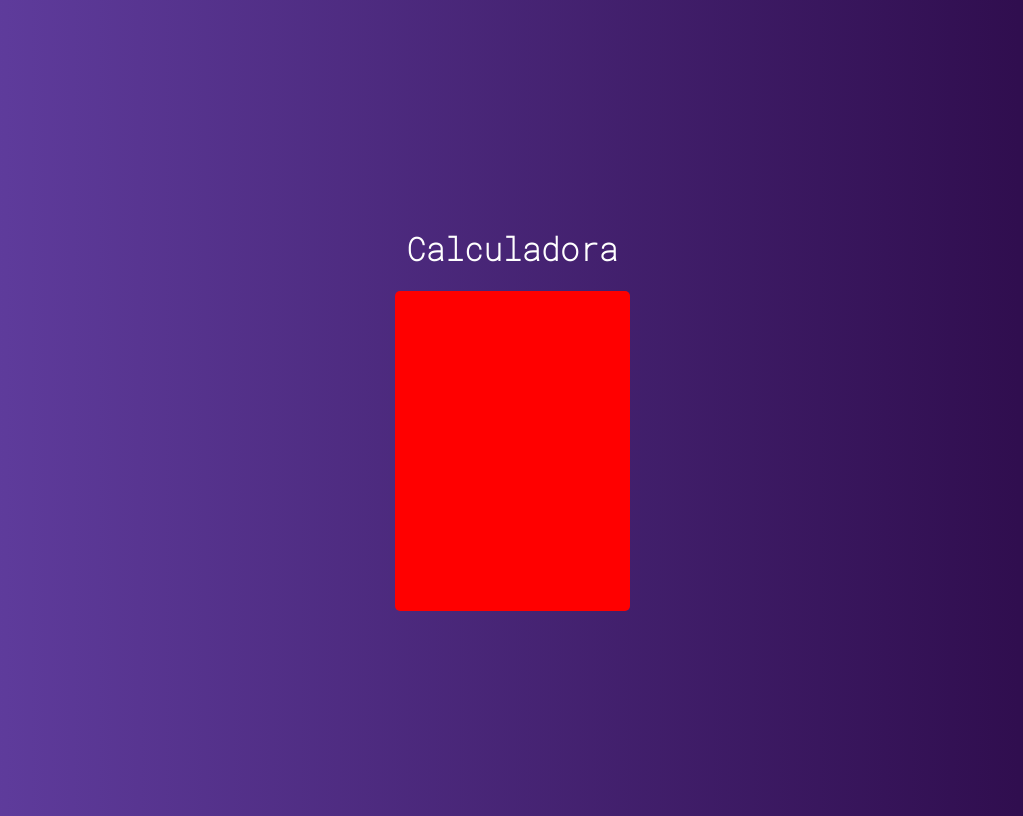
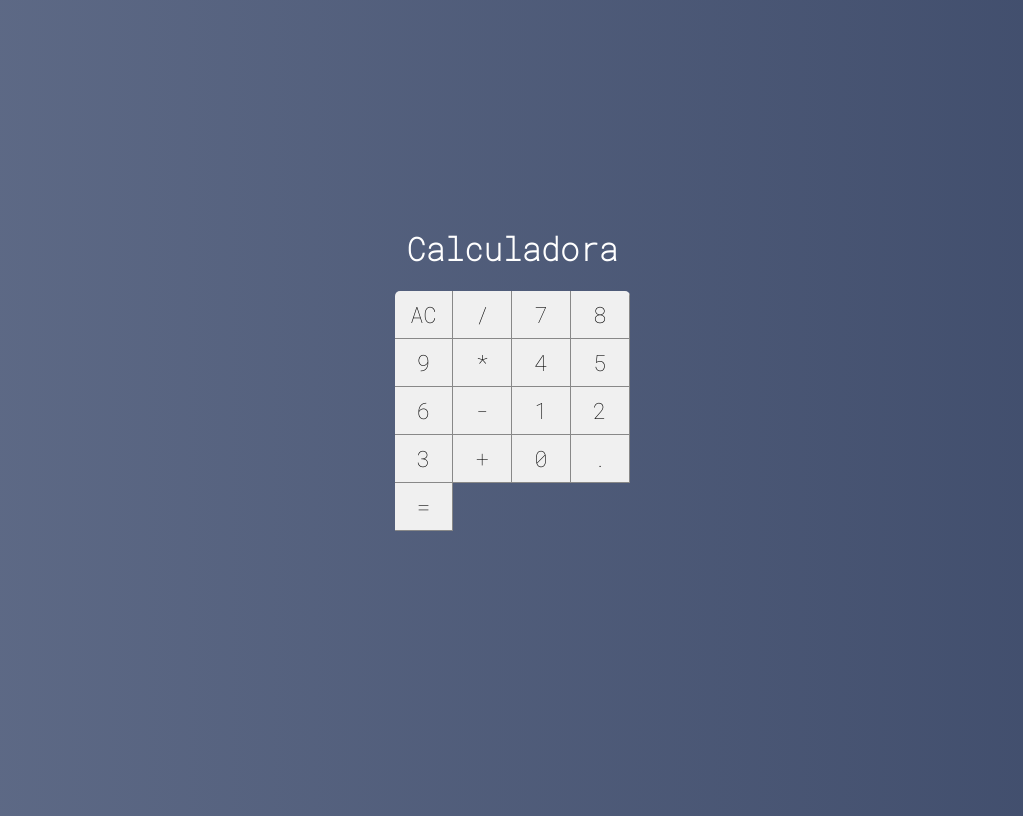
Before and after one commit to matheusrf96/calc, a React (Create React App) app: page / in a window 1280 px wide. Shown: the whole page, without its empty margins (128-1151 px from the left). Built offline with nearby package versions, Linux system fonts and the light colour scheme.

Commit message:
Create button component

```diff
--- /dev/null
+++ b/src/components/Button.css
@@ -0,0 +1,13 @@
+:root {
+    --bg-button: #f0f0f0;
+    --border-button: solid 1px #888;
+}
+
+.button {
+    font-size: 1.4em;
+    background-color: var(--bg-button);
+    border: none;
+    border-right: var(--border-button);
+    border-bottom: var(--border-button);
+    outline: none;
+}
--- /dev/null
+++ b/src/components/Button.jsx
@@ -0,0 +1,11 @@
+import React from 'react'
+
+import './Button.css'
+
+const Button = (props) => {
+    return (
+        <button className="button">{ props.label }</button>
+    )
+}
+
+export default Button
--- a/src/index.css
+++ b/src/index.css
@@ -15,5 +15,5 @@
   text-align: center;
 
   color: white;
-  background: linear-gradient(to right, #6441A5, #2a0845); /* uiGradients */
+  background: linear-gradient(to right, #606c88, #3f4c6b); /* uiGradients */
 }
--- a/src/main/Calculator.css
+++ b/src/main/Calculator.css
@@ -3,5 +3,8 @@
     width: 235px;
     border-radius: 5px;
     overflow: hidden;
-    background-color: red;
+
+    display: grid;
+    grid-template-columns: repeat(4, 25%);
+    grid-template-rows: 48px 48px 48px 48px 48px;
 }
--- a/src/main/Calculator.jsx
+++ b/src/main/Calculator.jsx
@@ -1,11 +1,31 @@
 import React, { Component } from 'react'
+
+import Button from '../components/Button'
 
 import './Calculator.css'
 
 export default class Calculator extends Component {
     render() {
         return (
-            <div className="calculator"></div>
+            <div className="calculator">
+                <Button label="AC" />
+                <Button label="/" />
+                <Button label="7" />
+                <Button label="8" />
+                <Button label="9" />
+                <Button label="*" />
+                <Button label="4" />
+                <Button label="5" />
+                <Button label="6" />
+                <Button label="-" />
+                <Button label="1" />
+                <Button label="2" />
+                <Button label="3" />
+                <Button label="+" />
+                <Button label="0" />
+                <Button label="." />
+                <Button label="=" />
+            </div>
         )
     }
 }
```
